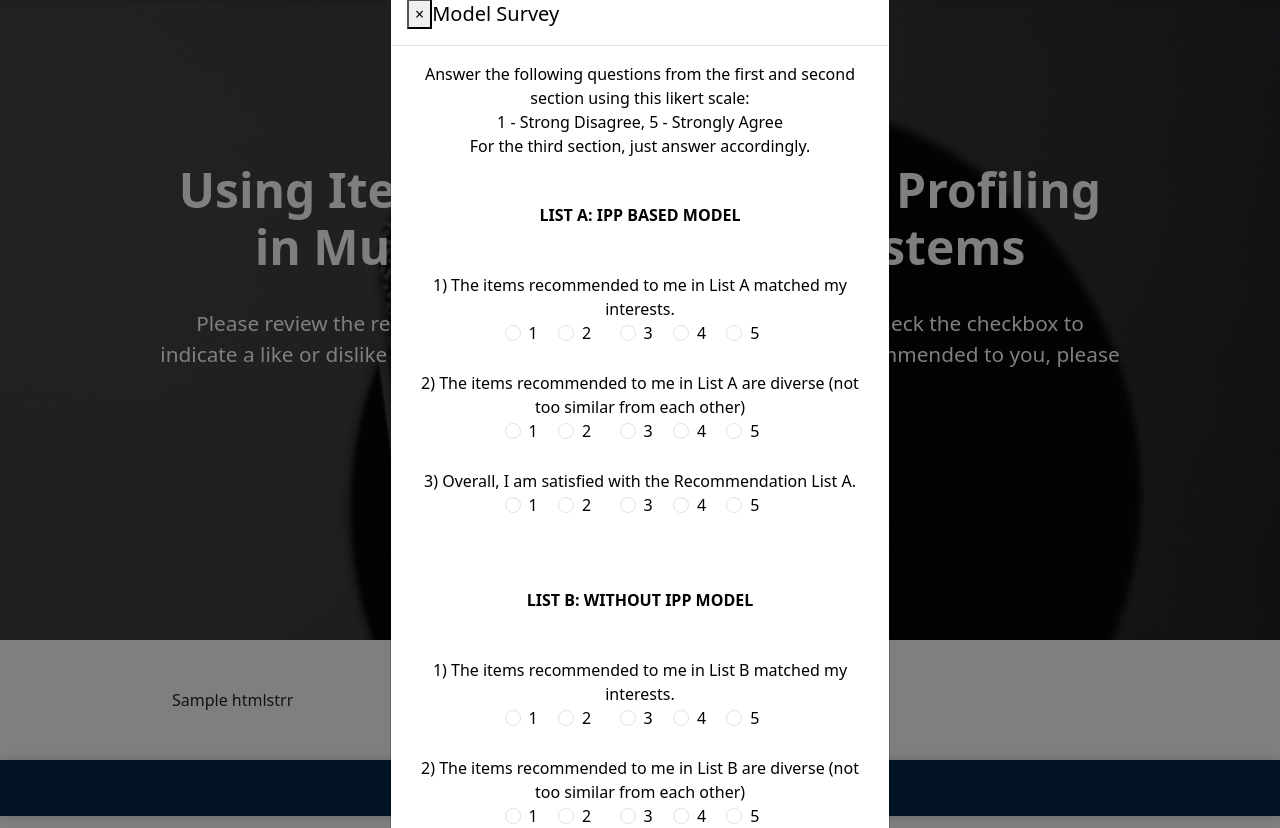
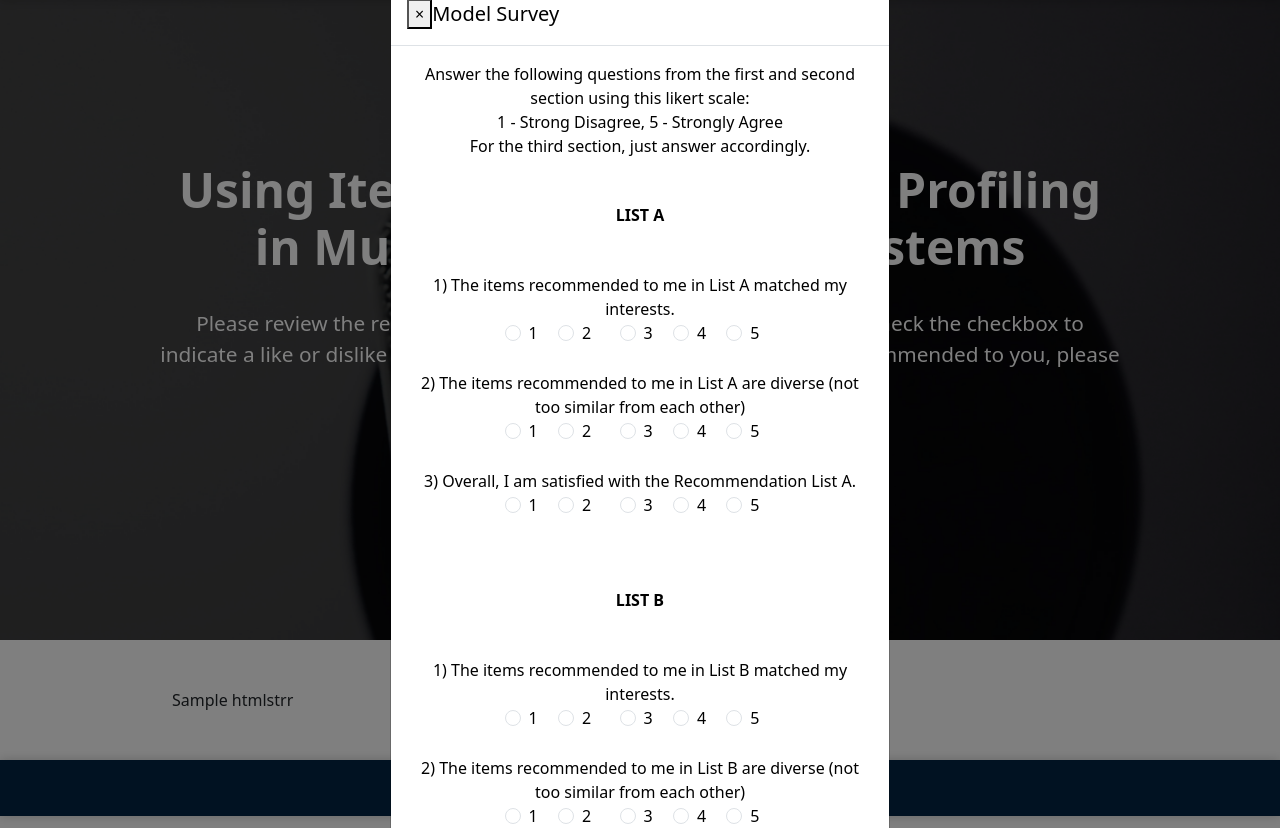
Before and after one commit to jananonuevo/Music-Recommender-System, a Flask app: template templates/results.html in a window 1280 px wide, after a click on "Answer Survey". Shown: the part 46-874 px from the top of the page. Run offline with Flask 3, Linux system fonts and the light colour scheme; the template is opened without the code that fills it: most values are stand-ins (such as "Sample title", 1, 10 or a date in 2020); parts of the project's set-up code (start-up, migrations or seed data) failed here and were passed over; some libraries are stand-ins or nearby versions.

Commit message:
Add files via upload

```diff
--- a/templates/results.html
+++ b/templates/results.html
@@ -65,7 +65,7 @@
 
                             <p> Answer the following questions from the first and second section using this likert scale: <br>1 - Strong Disagree, 5 - Strongly Agree <br> For the third section, just answer accordingly.</p>
 
-                        <h6 class="text-uppercase fw-bold my-5">List A: IPP Based Model</h6>
+                        <h6 class="text-uppercase fw-bold my-5">List A</h6>
 
                         1) The items recommended to me in List A matched my interests. <br>
                         <div class="form-check form-check-inline">
@@ -139,7 +139,7 @@
 
                         <br><br>
 
-                        <h6 class="text-uppercase fw-bold my-5">List B: Without IPP Model</h6>
+                        <h6 class="text-uppercase fw-bold my-5">List B</h6>
 
                         1) The items recommended to me in List B matched my interests. <br>
                         <div class="form-check form-check-inline">
```
